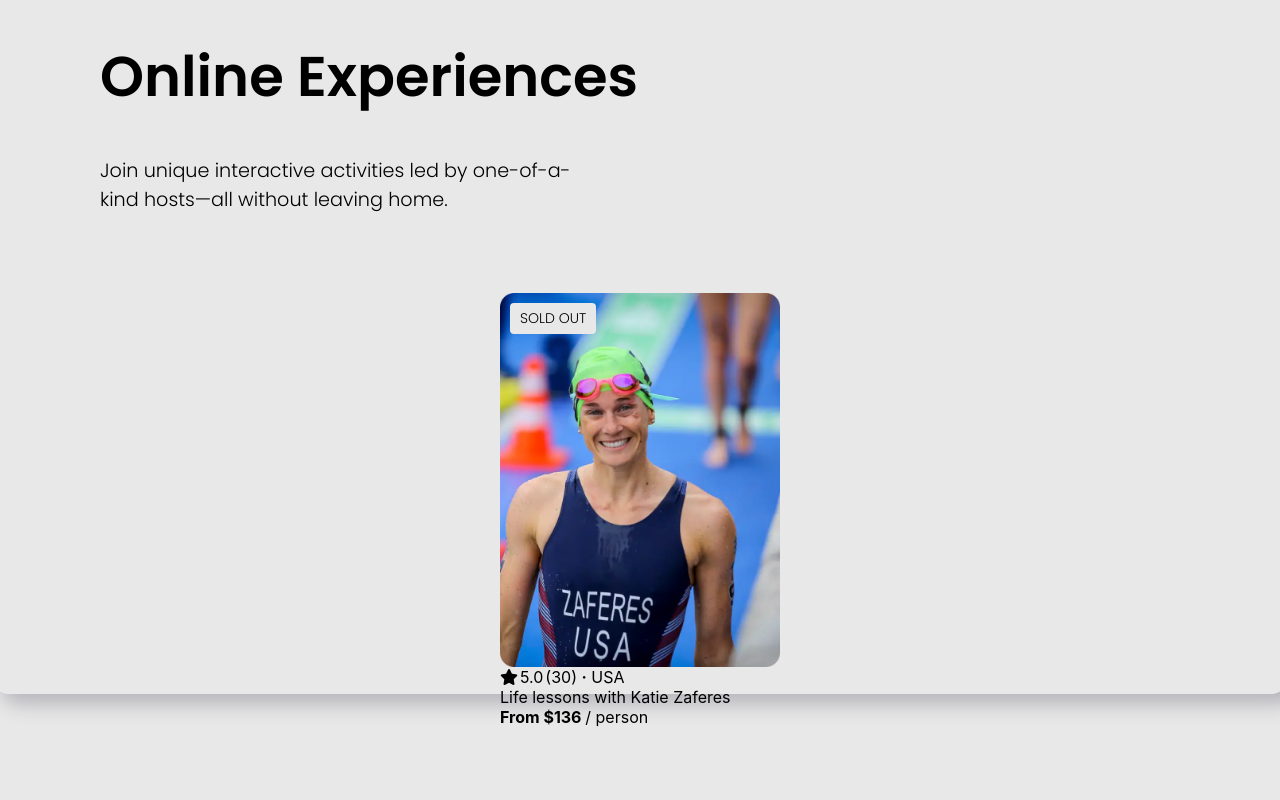
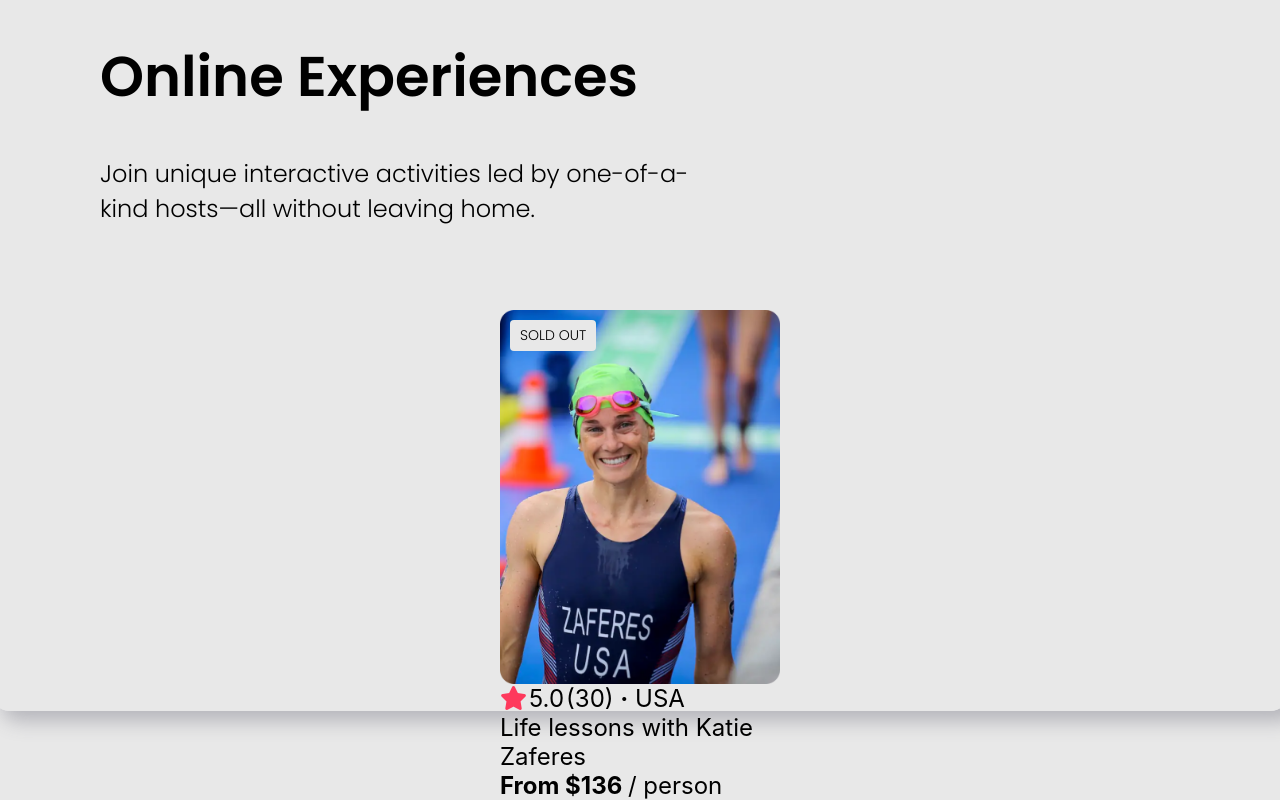
Before and after one commit to yentlc/airbnb-clone, a React (Create React App) app: page / in a window 1280 px wide. Shown: the part 846-1646 px from the top of the page. Before the commit the page ends 1573 px from the top, so only its background shows below. Built offline with nearby package versions, Linux system fonts and the light colour scheme.

Commit message:
added a little css styling

```diff
--- a/src/App.css
+++ b/src/App.css
@@ -58,8 +58,8 @@ body {
 .heropage .Titles p{
   font-family: 'Poppins';
   font-weight: 300;
-  font-size: 1.2rem;
-  width: 500px;
+  font-size: 1.5em;
+  width: 600px;
 }
 
 .card{
@@ -91,3 +91,10 @@ font-size: 14px;
 .card p{
   margin: 0px;
 }
+.card .fa-star{
+  color: #FE395C;
+  font-size: 1.5em;
+}
+.card p{
+  font-size: 1.5em;
+}
```
